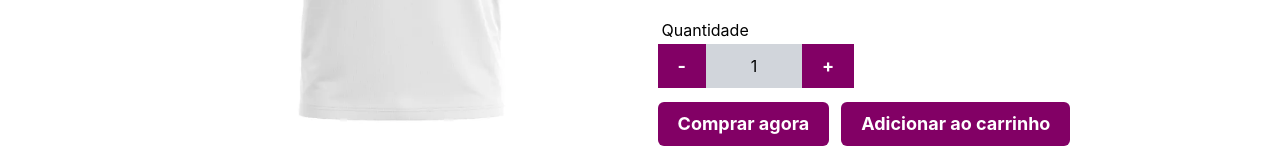
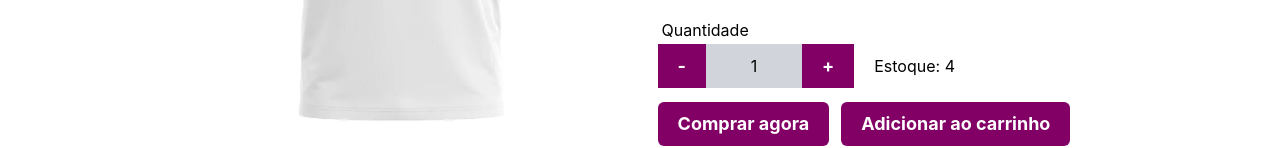
Before and after one commit to lusmoura/An-online-store---Trabalho-Web, a React (Create React App) app in the folder brusinhas/: page /item/1 in a window 1280 px wide. Shown: the part 393-541 px from the top of the page. Built offline with nearby package versions, Linux system fonts and the light colour scheme.

Commit message:
add estoque

```diff
--- a/brusinhas/src/components/ItemListing/ItemListing.jsx
+++ b/brusinhas/src/components/ItemListing/ItemListing.jsx
@@ -52,6 +52,21 @@ export default function ItemListing({ id, auth, addToCart }) {
   const [selectedModel, setSelectedModel] = useState(fetchedItem.models[0]);
   const [selectedSize, setSelectedSize] = useState(selectedModel.sizes[0].size);
   const [count, setCount] = useState(1);
+  const [maxCount, setMaxCount] = useState(() => {
+    const fetchedModel = fetchedItem.models.find(
+      (model) => model === selectedModel
+    );
+
+    if (!fetchedModel) return;
+
+    const fetchedSize = fetchedModel.sizes.find(
+      (size) => size.size === selectedSize
+    );
+
+    if (!fetchedSize || fetchedSize.quantity === 0) return 0;
+
+    return fetchedSize.quantity;
+  });
 
   let isAdmin = auth.isAdmin;
 
@@ -250,6 +265,7 @@ export default function ItemListing({ id, auth, addToCart }) {
                     className={`${color} min-w-[50px] min-h-[50px] font-light rounded-full p-3`}
                     onClick={() => {
                       setSelectedSize(possibleSize);
+                      setMaxCount(disabled ? 0 : foundSize.quantity);
 
                       if (isAdmin) {
                         updateItem(id, selectedModel, selectedSize, count);
@@ -265,6 +281,7 @@ export default function ItemListing({ id, auth, addToCart }) {
         </div>
         <div>
           <h3 className="m-1">Quantidade</h3>
+          <div className="flex flex-center items-center">
             <ItemCounter
               count={count}
               handleDecrease={() => {
@@ -306,8 +323,15 @@ export default function ItemListing({ id, auth, addToCart }) {
                 if (!fetchedSize || fetchedSize.quantity === 0) return;
 
                 setCount(Math.min(fetchedSize.quantity, count + 1));
+                setMaxCount(fetchedSize.quantity);
               }}
             />
+            {!isAdmin && (
+              <div className="ml-5">
+                <p>{`Estoque: ${maxCount}`}</p>
+              </div>
+            )}
+          </div>
         </div>
         {!isAdmin && (
           <div className="flex gap-3">
```
Lines whose indentation alone changed are shown as unchanged.
